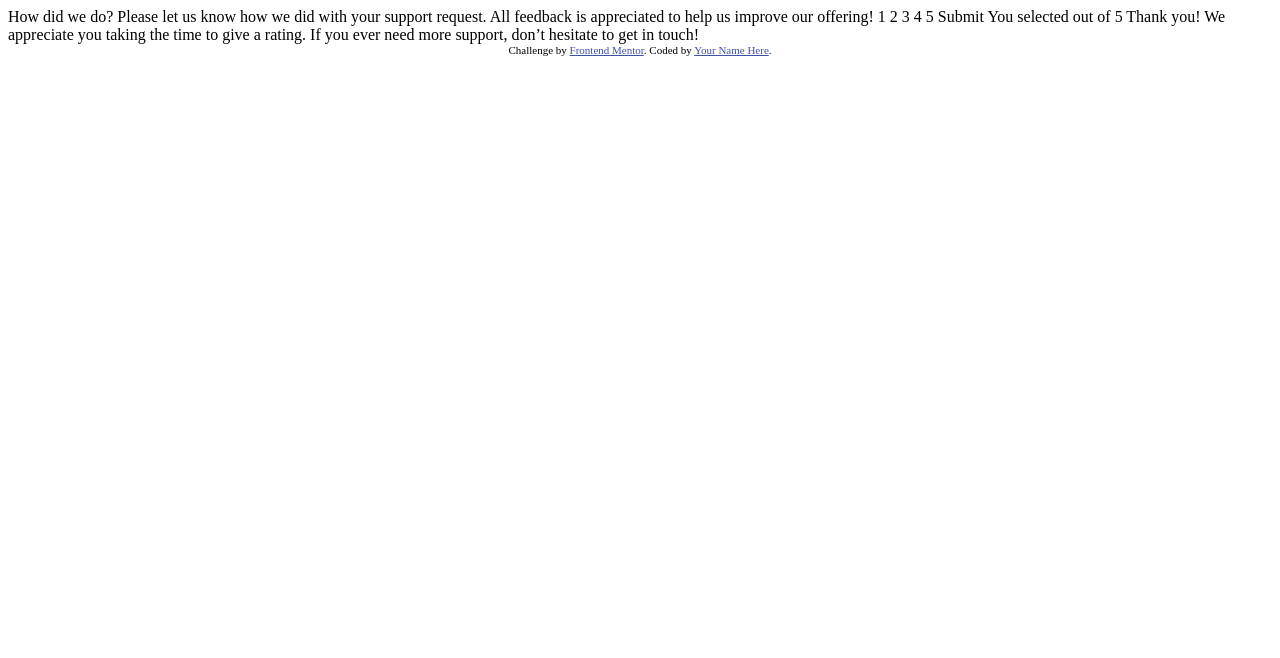
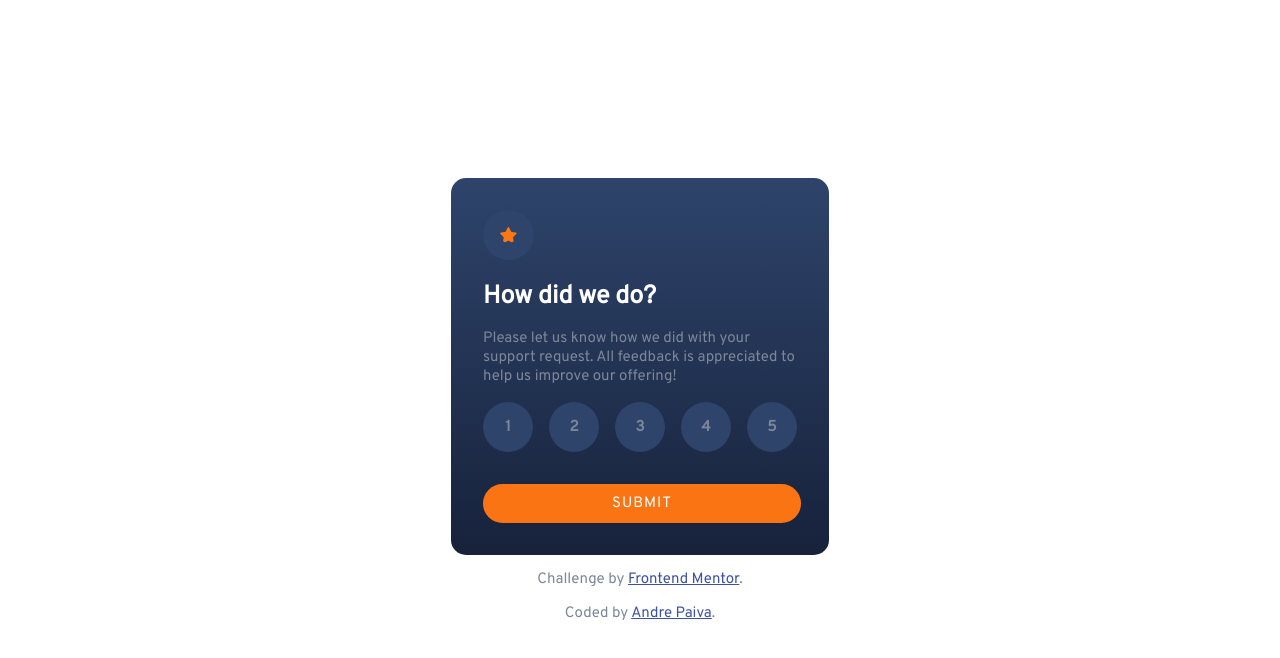
Before and after one commit to andrepaiva96/interactive-rating-component-main-fm, a website: page public_html/index.html in a window 1280 px wide. Drawn offline with Linux system fonts and the light colour scheme.

Commit message:
V2.0 Finished development for the project. - Created a JS file. - Added more HTML and CSS to the project.

```diff
--- a/package.json
+++ b/package.json
@@ -3,6 +3,6 @@
         "css": "node-sass --output-style compressed --precision 6 -w src/ -o public_html/dist/"
     },
     "dependencies": {
-        "node-sass": "^7.0.0"
+        "node-sass": "^8.0.0"
     }
 }
--- a/public_html/index.html
+++ b/public_html/index.html
@@ -1,45 +1,66 @@
 <!DOCTYPE html>
 <html lang="en">
+
 <head>
   <meta charset="UTF-8">
-  <meta name="viewport" content="width=device-width, initial-scale=1.0"> <!-- displays site properly based on user's device -->
+  <meta name="viewport" content="width=device-width, initial-scale=1.0">
+  <!-- displays site properly based on user's device -->
 
-  <link rel="icon" type="image/png" sizes="32x32" href="./images/favicon-32x32.png">
+  <link rel="icon" type="image/png" sizes="32x32" href="./wp-content/uploads/favicon-32x32.png">
   <link rel="stylesheet" href="./dist/styles.css">
+  <link rel="stylesheet" href="https://fonts.googleapis.com/css2?family=Overpass">
 
   <title>Frontend Mentor | Interactive rating component</title>
 
 </head>
+
 <body>
+  <div class="container">
+    <div id="rating" class="rating_state">
+      <!-- Rating state start -->
 
-  <!-- Rating state start -->
+      <img src="./wp-content/uploads/icon-star.svg" alt="Orange Star">
 
-  How did we do?
+      <h1>How did we do?</h1>
 
-  Please let us know how we did with your support request. All feedback is appreciated
-  to help us improve our offering!
+      <p>Please let us know how we did with your support request. All feedback is appreciated to help us improve our
+        offering!</p>
 
-  1 2 3 4 5
+      <div class="number_row">
+        <button data-id="1">1</button>
+        <button data-id="2">2</button>
+        <button data-id="3">3</button>
+        <button data-id="4">4</button>
+        <button data-id="5">5</button>
+      </div>
 
-  Submit
+      <button data-submit id="submit" class="submit_button">SUBMIT</button>
 
-  <!-- Rating state end -->
+      <!-- Rating state end -->
+    </div>
 
-  <!-- Thank you state start -->
+    <div id="thank_you" class="thank_you_state">
+      <!-- Thank you state start -->
 
-  You selected <!-- Add rating here --> out of 5
+      <img src="./wp-content/uploads/illustration-thank-you.svg" alt="Orange Star">
 
-  Thank you!
+      <div class="rating_number_div"><p>You selected <data id="rating_number">0</data> out of 5</p></div>
 
-  We appreciate you taking the time to give a rating. If you ever need more support,
-  don’t hesitate to get in touch!
+      <h1>Thank you!</h1>
 
-  <!-- Thank you state end -->
+      <p>We appreciate you taking the time to give a rating. If you ever need more support, don't hesitate to get in
+        touch!</p>
 
+      <!-- Thank you state end -->
+    </div>
+  </div>
 
   <div class="attribution">
-    Challenge by <a href="https://www.frontendmentor.io?ref=challenge" target="_blank">Frontend Mentor</a>.
-    Coded by <a href="#">Your Name Here</a>.
+    <p>Challenge by <a href="https://www.frontendmentor.io/challenges/interactive-rating-component-koxpeBUmI"target="_blank">Frontend Mentor</a>.</p>
+    <p>Coded by <a href="https://github.com/andrepaiva96" target="_blank">Andre Paiva</a>.</p>
   </div>
+
+  <script src="/src/button.js"></script>
 </body>
+
 </html>
--- /dev/null
+++ b/src/button.js
@@ -0,0 +1,11 @@
+document.querySelector('button[data-submit]').addEventListener("click", () => {
+  document.getElementById("thank_you").style.display = "flex";
+  document.getElementById("rating").style.display = "none";
+});
+
+document.querySelectorAll('button[data-id]').forEach((button) => {
+  button.addEventListener("click", () => {
+    var value = button.getAttribute("data-id")
+    document.getElementById("rating_number").innerHTML = value;
+  });
+});
--- a/src/styles.scss
+++ b/src/styles.scss
@@ -1,3 +1,37 @@
+//Fonts
+p {
+    color: hsl(216, 12%, 54%);
+    font-weight: 400;
+    font-size: 15px;
+    font-family: 'Overpass', sans-serif;
+}
+
+h1 {
+    color: hsl(0, 0%, 100%);
+    font-weight: 700;
+    font-size: 1.5625rem;
+    font-family: 'Overpass', sans-serif;
+}
+
+button {
+    all: unset;
+    display: inline-block;
+    color: hsl(216, 12%, 54%);
+    font-weight: 700;
+    font-size: 15px;
+    font-family: 'Overpass', sans-serif;
+    cursor: pointer;
+}
+
+// Styling
+body {
+    height: 100vh;
+    display: flex;
+    align-items: center;
+    flex-direction: column;
+    justify-content: center;
+}
+
 .attribution {
     font-size: 11px;
     text-align: center;
@@ -5,3 +39,94 @@
         color: hsl(228, 45%, 44%);
     }
 }
+
+.container {
+    width: 314px;
+    padding: 2rem;
+    border-radius: 15px;
+    flex-flow: column wrap;
+    background: linear-gradient(0deg, #17223b 0%, #2e446b 100%);
+    // background: linear-gradient(0deg, #17223b 20%, #2e446b 100%);
+
+    .rating_state {
+        display: block;
+        img {
+            padding: 1.0625rem;
+            border-radius: 100%;
+            background-color: #2e446b;
+        }
+
+        .number_row {
+            display: grid;
+            grid-auto-flow: row;
+            grid-template-rows: 1fr;
+            margin: 16px 0px 16px 0px;
+            justify-content: space-between;
+            grid-template-columns: minmax(0,50px) minmax(0,50px) minmax(0,50px) minmax(0,50px) minmax(0,50px);
+            grid-template-areas: "one two three four five";
+
+            & button {
+                margin: 0rem;
+                width: auto;
+                height: 3.125rem;
+                text-align: center;
+                border-radius: 100%;
+                background-color: #2e446b;
+
+                &:hover{
+                    color: hsl(0, 0%, 100%);
+                    background-color: hsl(25, 97%, 53%);
+                }
+
+                &:focus{
+                    color: hsl(0, 0%, 100%);
+                    background-color: hsl(217, 12%, 63%);
+                }
+            }
+        }
+
+        .submit_button {
+            color: hsl(0, 0%, 100%);
+            padding: .625rem;
+            margin-top: 1rem;
+            font-weight: 500;
+            text-align: center;
+            letter-spacing: 1px;
+            border-radius: 1.25rem;
+            width: calc(100% - 1rem);
+            background-color: hsl(25, 97%, 53%);
+
+            &:hover{
+                color: hsl(25, 97%, 53%);
+                background-color: hsl(0, 0%, 100%);
+            }
+
+        }
+    }
+
+    .thank_you_state{
+        flex-direction: column;
+        text-align: center;
+        & img{
+            align-self: center;
+        }
+
+        & .rating_number_div{
+            background-color: #2e446b;
+            border-radius: 2rem;
+            align-self: center;
+            margin: 13px 0px 13px 0px;
+            padding: 5px 15px 5px 15px;
+
+            & p{
+                color: hsl(25, 97%, 53%);
+                text-align: center;
+                margin: 0px;
+            }
+        }
+    }
+}
+
+.thank_you_state {
+    display: none;
+}
```
Also changed, not shown: .lando.yml (added), README-template.md (deleted), README.md, public_html/dist/styles.css, screenshot.jpg (added), 2 other files.
